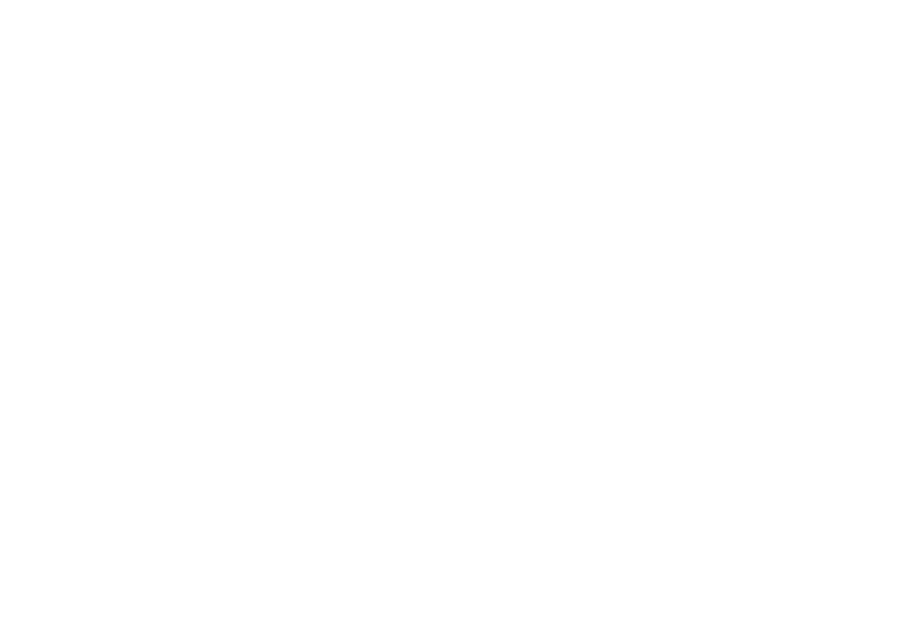
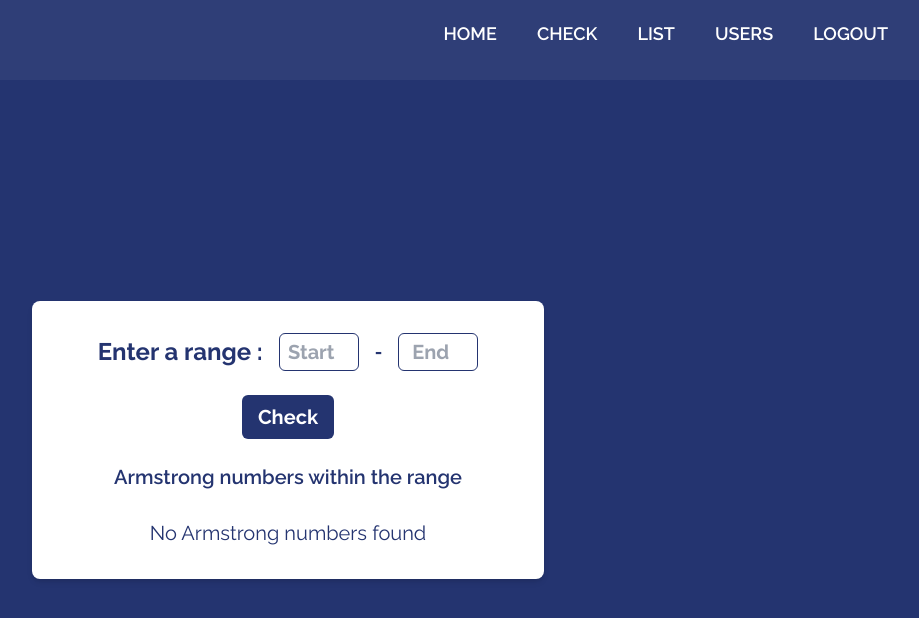
Before and after one commit to Bhagya005/COOEE, a React (Create React App) app in the folder frontend/: page /armrange in a window 1280 px wide. Before the commit this address had no page. Shown: the top 618 px of the page, without its empty margins (352-1271 px from the left). Built offline with nearby package versions, Linux system fonts and the light colour scheme.

Commit message:
Feature to list arm nos within a range added

```diff
--- a/frontend/src/App.js
+++ b/frontend/src/App.js
@@ -7,6 +7,7 @@
 import Userdetails from "./components/userDetails";
 import PrivateRoute from "./components/PrivateRoute";
 import LandingPage from "./components/landing";
+import ArmstrongChecker from "./components/rangeArm";
 
 const App = () => {
   return (
@@ -15,6 +16,7 @@
         <Routes>
           <Route path="/" element={<Login />} /> {/* Default route */}
           <Route path="/check-armstrong" element={<CheckNumber />} /> {/* Default route */}
+          <Route path="/armrange" element={<ArmstrongChecker />} />
           <Route
             path="/home"
             element={
--- a/frontend/src/components/navbar.js
+++ b/frontend/src/components/navbar.js
@@ -8,7 +8,7 @@
     >
         <a href="/home" className="text-lg text-white font-semibold hover:border-b-2 hover:border-white">HOME</a>
         <a href="/check-armstrong" className="text-lg text-white font-semibold hover:border-b-2 hover:border-white">CHECK</a>
-        <a href="/" className="text-lg font-semibold text-white hover:border-b-2 hover:border-white pb-1">LIST</a>
+        <a href="/armrange" className="text-lg font-semibold text-white hover:border-b-2 hover:border-white pb-1">LIST</a>
         <a href="/user-details" className="text-lg text-white font-semibold hover:border-b-2 hover:border-white">USERS</a>
         <a href="/" className="text-lg font-semibold text-white hover:border-b-2 hover:border-white">LOGOUT</a>
       </div>
--- /dev/null
+++ b/frontend/src/components/rangeArm.js
@@ -0,0 +1,100 @@
+import React, { useState } from "react";
+import NavBar from "./navbar"; // Import the Navbar component
+
+function ArmstrongChecker() {
+  const [start, setStart] = useState("");
+  const [end, setEnd] = useState("");
+  const [armstrongNumbers, setArmstrongNumbers] = useState([]);
+
+  // Function to check if a number is an Armstrong number
+  const isArmstrong = (num) => {
+    const digits = num.toString().split("");
+    const power = digits.length;
+    const sum = digits.reduce(
+      (acc, digit) => acc + Math.pow(parseInt(digit), power),
+      0
+    );
+    return sum === num;
+  };
+
+  // Function to calculate Armstrong numbers within the range
+  const handleCheck = () => {
+    const s = parseInt(start);
+    const e = parseInt(end);
+    if (!s || !e || s > e) {
+      alert("Please enter a valid range!");
+      return;
+    }
+
+    const results = [];
+    for (let i = s; i <= e; i++) {
+      if (isArmstrong(i)) results.push(i);
+    }
+    setArmstrongNumbers(results);
+  };
+
+  return (
+    <div className="min-h-screen text-white">
+      {/* Navbar */}
+
+        <NavBar />
+
+
+      {/* Main Content */}
+      <div className="flex justify-center bg-custom-blue min-h-screen items-center">
+        <div className="bg-white text-custom-blue rounded-lg shadow-md p-8 mb-20 w-[40%] h-[50%]">
+          {/* Range Input Section */}
+          <div className="flex items-center justify-center gap-4 mb-6">
+            <p className="font-bold text-2xl">Enter a range :</p>
+            <input
+              type="number"
+              placeholder="Start"
+              className="w-20 px-2 py-1 border border-custom-blue font-bold rounded-md text-center text-xl"
+              value={start}
+              onChange={(e) => setStart(e.target.value)}
+            />
+            <span className="text-lg font-bold">-</span>
+            <input
+              type="number"
+              placeholder="End"
+              className="w-20 px-2 py-1 border border-custom-blue font-bold rounded-md text-center text-xl"
+              value={end}
+              onChange={(e) => setEnd(e.target.value)}
+            />
+          </div>
+          <div className="flex justify-center">
+            <button
+              onClick={handleCheck}
+              className="px-4 py-2 bg-custom-blue text-white text-xl font-bold rounded-md hover:bg-opacity-90"
+            >
+              Check
+            </button>
+          </div>
+
+          {/* Armstrong Numbers Display */}
+          <div className="mt-6">
+            <p className="text-xl font-semibold text-center mb-7">
+              Armstrong numbers within the range
+            </p>
+            <div className="flex justify-center flex-wrap gap-4">
+              {armstrongNumbers.length > 0 ? (
+                armstrongNumbers.map((num, index) => (
+                  <div
+                    key={index}
+                    className="bg-custom-blue text-white  flex items-center justify-center rounded-md text-lg p-3 font-bold"
+                  >
+                    {num}
+                  </div>
+                ))
+              ) : (
+                <p className="text-custom-blue text-xl">No Armstrong numbers found</p>
+              )}
+            </div>
+          </div>
+        </div>
+      </div>
+    </div>
+  );
+}
+
+export default ArmstrongChecker;
```
